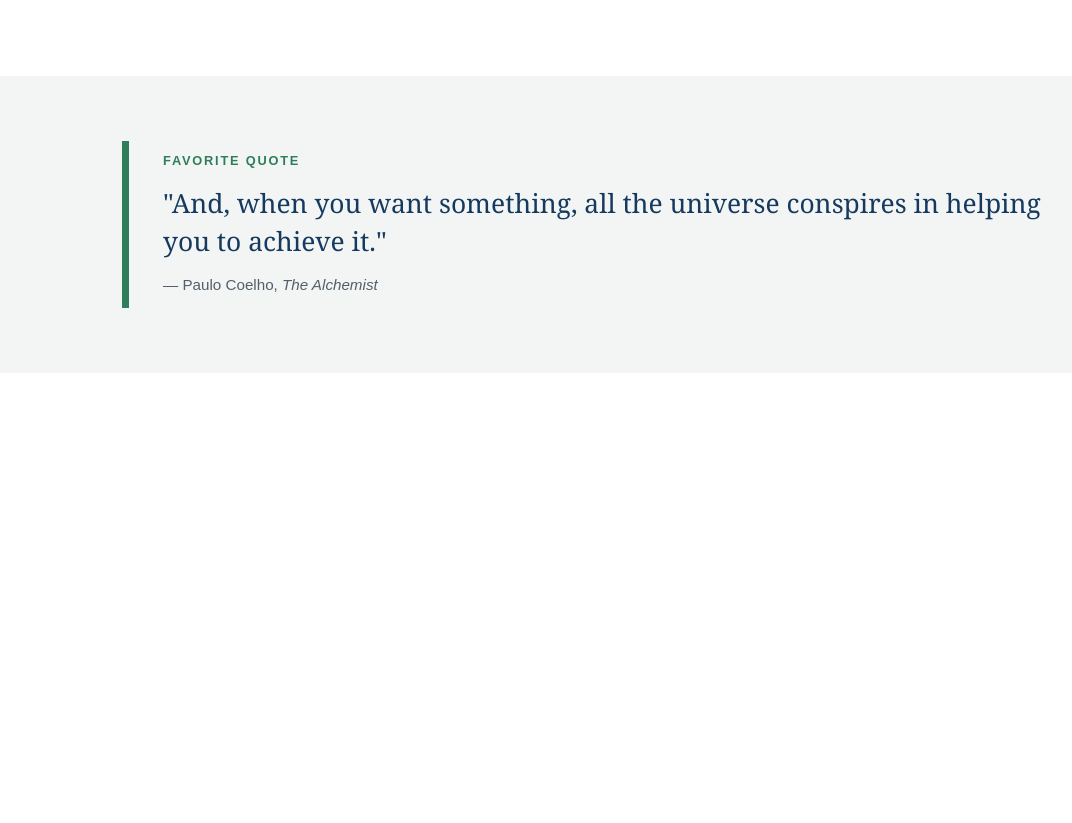
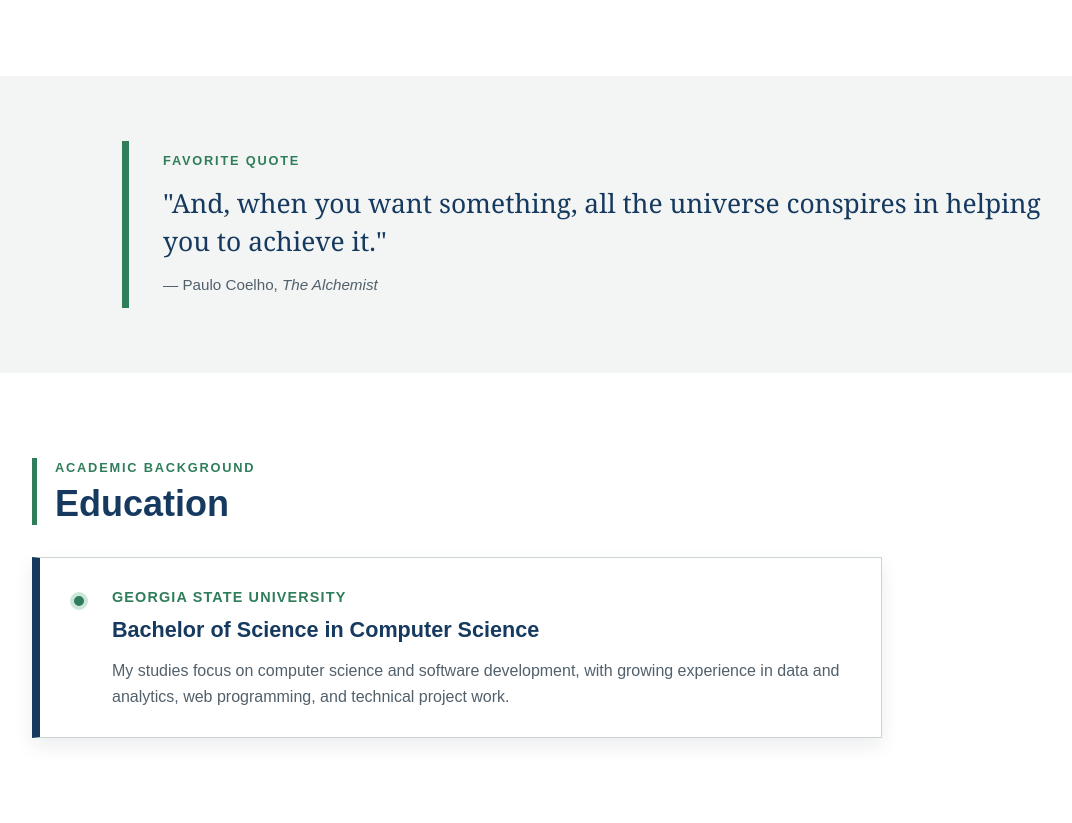
Before and after one commit to drat-git/personal_homepage, a plain HTML site: page index.html in a window 1280 px wide. Shown: the part 1407-2230 px from the top of the page, without its empty margins (48-1120 px from the left). Before the commit the page ends 1780 px from the top, so only its background shows below. Drawn offline with Linux system fonts and the light colour scheme.

Commit message:
Education

```diff
--- a/index.html
+++ b/index.html
@@ -97,6 +97,29 @@
                 </blockquote>
             </div>
         </section>
+
+        <!-- Education -->
+        <section id="education" class="page-section education-section">
+            <div class="section-wrap">
+                <div class="section-heading">
+                    <p class="section-label">Academic background</p>
+                    <h2>Education</h2>
+                </div>
+
+                <div class="education-entry">
+                    <div class="education-marker" aria-hidden="true"></div>
+                    <div class="education-details">
+                        <p class="school-name">Georgia State University</p>
+                        <h3>Bachelor of Science in Computer Science</h3>
+                        <p>
+                            My studies focus on computer science and software development, with
+                            growing experience in data and analytics, web programming, and technical
+                            project work.
+                        </p>
+                    </div>
+                </div>
+            </div>
+        </section>
     </main>
 </body>
 </html>
--- a/styles.css
+++ b/styles.css
@@ -287,6 +287,52 @@
     font-style: italic;
 }
 
+/* Education */
+.education-section {
+    background-color: #ffffff;
+}
+
+.education-entry {
+    max-width: 850px;
+    padding: 28px 30px;
+    display: flex;
+    gap: 24px;
+    background-color: #ffffff;
+    border: 1px solid #cbd5d0;
+    border-left: 8px solid #163a5f;
+    box-shadow: 0 8px 18px rgba(11, 31, 51, 0.08);
+}
+
+.education-marker {
+    width: 18px;
+    height: 18px;
+    margin-top: 6px;
+    flex-shrink: 0;
+    background-color: #2f7d5a;
+    border: 4px solid #cce7d9;
+    border-radius: 50%;
+}
+
+.school-name {
+    margin: 0 0 4px;
+    color: #2f7d5a;
+    font-size: 0.9rem;
+    font-weight: bold;
+    letter-spacing: 0.08em;
+    text-transform: uppercase;
+}
+
+.education-details h3 {
+    margin: 0 0 10px;
+    color: #163a5f;
+    font-size: 1.35rem;
+}
+
+.education-details p:last-child {
+    margin: 0;
+    color: #52606b;
+}
+
 @media (max-width: 760px) {
     .nav-wrap {
         align-items: flex-start;
@@ -335,4 +381,9 @@
     .quote-wrap blockquote p {
         font-size: 1.35rem;
     }
+
+    .education-entry {
+        padding: 24px 20px;
+        gap: 15px;
+    }
 }
```
